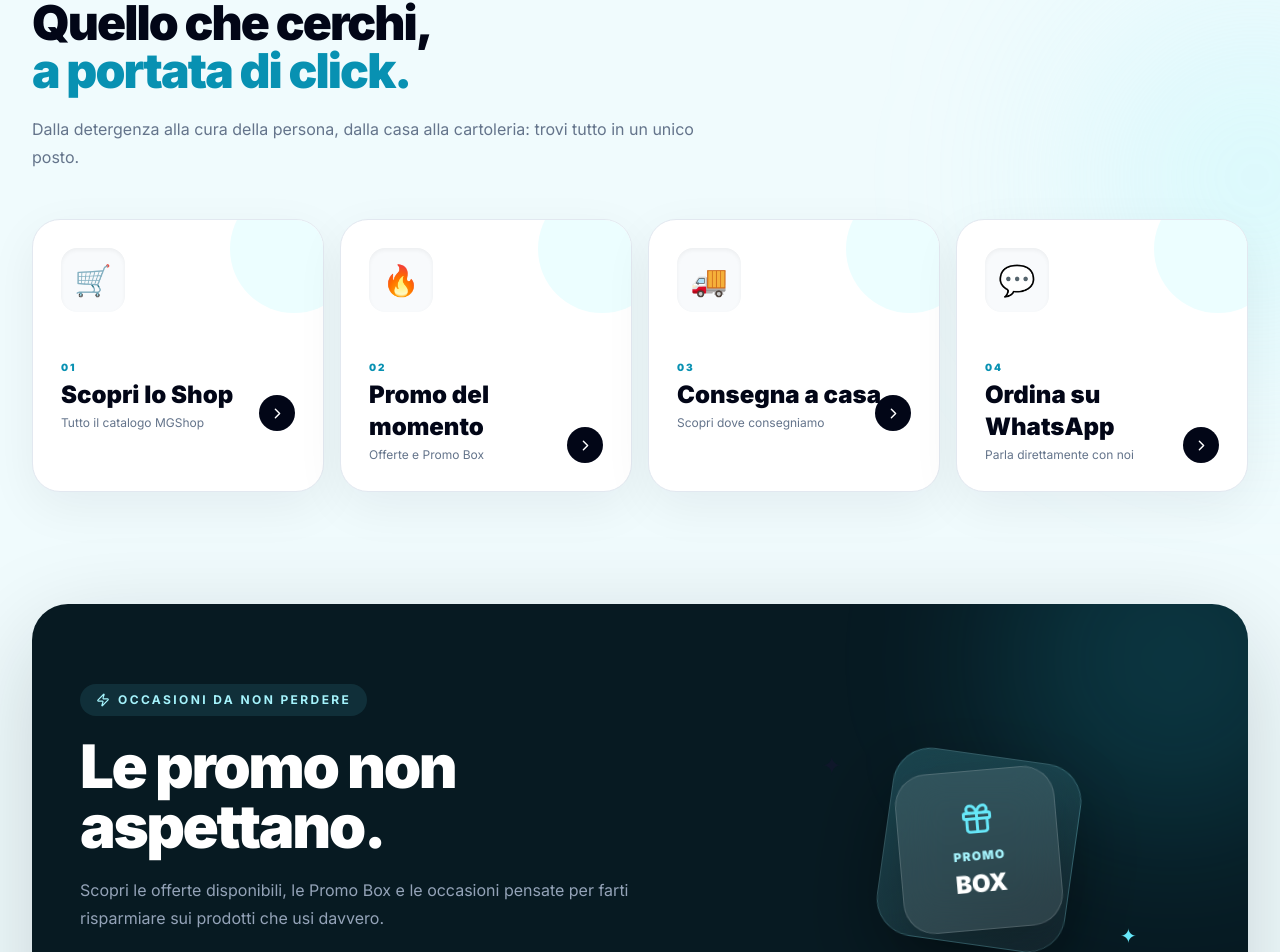
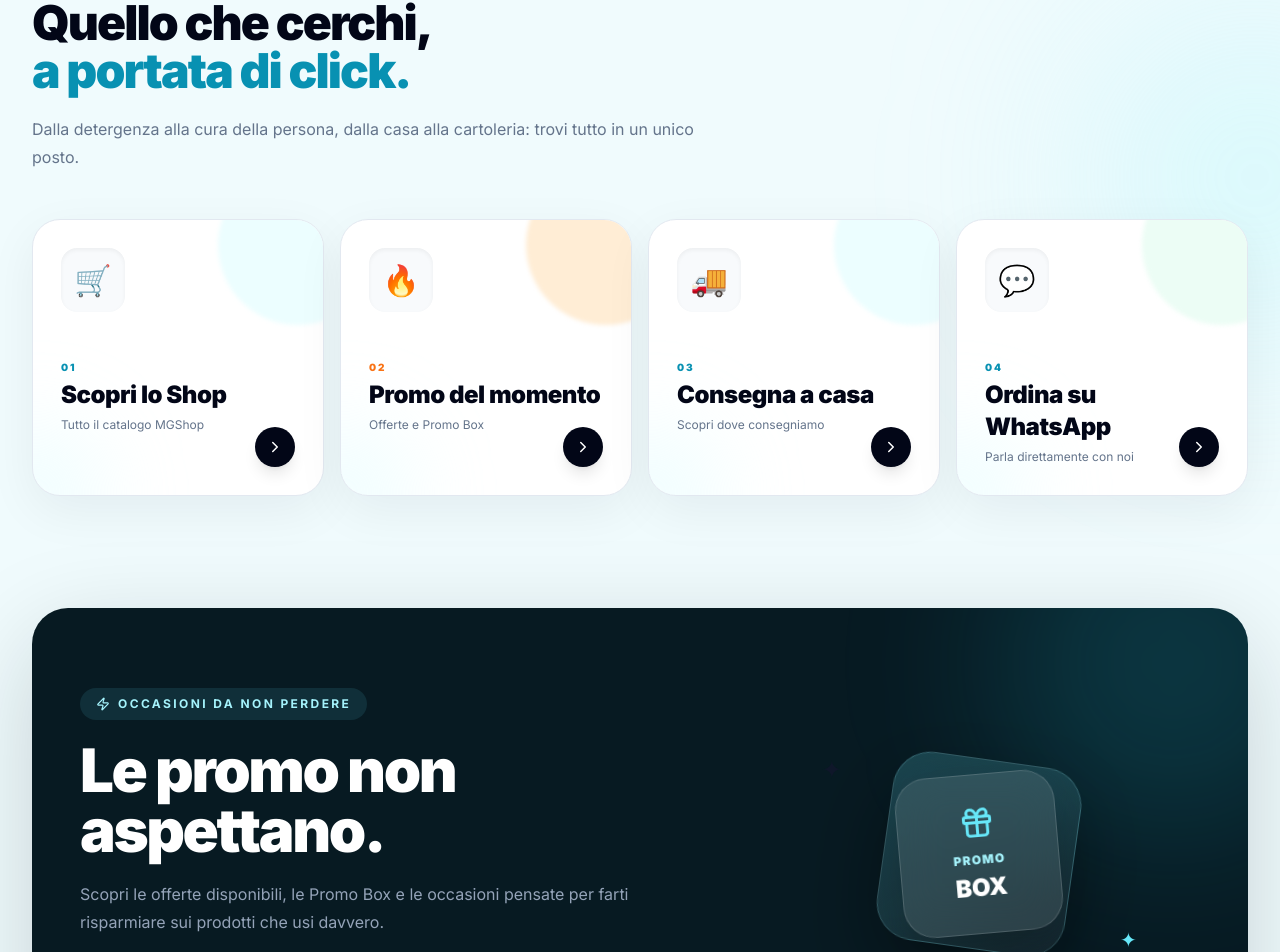
Before and after one commit to aureliomary2402-coder/mgshop-casa, a Next.js app: page / in a window 1280 px wide. Shown: the part 1154-2106 px from the top of the page. Built offline with nearby package versions, Linux system fonts and the light colour scheme; no server answers.

Commit message:
Home V5: card azioni con effetti 3D

```diff
--- a/app/page.tsx
+++ b/app/page.tsx
@@ -350,33 +350,75 @@ export default function HomePage() {
               <Link
                 href={category.href}
                 key={category.title}
-                className="group relative min-h-[230px] overflow-hidden rounded-[28px] border border-slate-200 bg-white p-5 shadow-[0_15px_50px_rgba(15,23,42,.06)] transition duration-500 hover:-translate-y-2 hover:border-cyan-200 hover:shadow-[0_25px_70px_rgba(8,145,178,.13)] sm:min-h-[270px] sm:p-7"
+                className={`group relative min-h-[230px] overflow-hidden rounded-[28px] border border-slate-200 bg-white p-5 shadow-[0_15px_50px_rgba(15,23,42,.06)] transition-all duration-500 [transform-style:preserve-3d] hover:-translate-y-3 hover:[transform:perspective(900px)_rotateX(2deg)_rotateY(-2deg)_translateY(-12px)] hover:border-cyan-300 hover:shadow-[0_30px_80px_rgba(8,145,178,.18)] sm:min-h-[270px] sm:p-7 ${
+                  index === 0
+                    ? "hover:shadow-[0_30px_80px_rgba(8,145,178,.20)]"
+                    : index === 1
+                      ? "hover:border-orange-300 hover:shadow-[0_30px_80px_rgba(249,115,22,.18)]"
+                      : index === 2
+                        ? "hover:border-cyan-300"
+                        : "hover:border-emerald-300 hover:shadow-[0_30px_80px_rgba(16,185,129,.16)]"
+                }`}
               >
-                <div className="absolute right-[-35px] top-[-35px] h-32 w-32 rounded-full bg-cyan-50 transition duration-500 group-hover:scale-150" />
+                <div
+                  className={`absolute right-[-55px] top-[-55px] h-40 w-40 rounded-full blur-[2px] transition-all duration-700 group-hover:scale-[1.7] group-hover:opacity-80 ${
+                    index === 1
+                      ? "bg-orange-100"
+                      : index === 3
+                        ? "bg-emerald-50"
+                        : "bg-cyan-50"
+                  }`}
+                />
 
-                <div className="relative">
-                  <div className="flex h-16 w-16 items-center justify-center rounded-2xl bg-slate-50 text-3xl shadow-inner transition duration-500 group-hover:rotate-3 group-hover:scale-110">
-                    {category.icon}
+                <div className="absolute bottom-[-70px] left-[-70px] h-36 w-36 rounded-full bg-cyan-100/30 blur-2xl transition duration-700 group-hover:scale-150" />
+
+                <div className="relative z-10 h-full [transform:translateZ(18px)]">
+                  <div
+                    className={`flex h-16 w-16 items-center justify-center rounded-2xl bg-slate-50 text-3xl shadow-inner transition-all duration-500 group-hover:-translate-y-1 group-hover:rotate-3 group-hover:scale-110 ${
+                      index === 1
+                        ? "group-hover:bg-orange-50"
+                        : index === 3
+                          ? "group-hover:bg-emerald-50"
+                          : "group-hover:bg-cyan-50"
+                    }`}
+                  >
+                    <span className="transition-transform duration-500 group-hover:scale-110">
+                      {category.icon}
+                    </span>
                   </div>
 
                   <div className="mt-12">
-                    <div className="mb-1 text-[10px] font-black uppercase tracking-[.2em] text-cyan-600">
+                    <div
+                      className={`mb-1 text-[10px] font-black uppercase tracking-[.2em] ${
+                        index === 1 ? "text-orange-500" : "text-cyan-600"
+                      }`}
+                    >
                       0{index + 1}
                     </div>
 
-                    <h3 className="text-xl font-black text-slate-950 sm:text-2xl">
+                    <h3 className="text-xl font-black tracking-[-.02em] text-slate-950 sm:text-2xl">
                       {category.title}
                     </h3>
 
-                    <p className="mt-1 text-xs text-slate-500">
+                    <p className="mt-1 max-w-[170px] text-xs leading-5 text-slate-500">
                       {category.subtitle}
                     </p>
                   </div>
 
-                  <div className="absolute bottom-0 right-0 flex h-9 w-9 items-center justify-center rounded-full bg-slate-950 text-white transition duration-300 group-hover:bg-cyan-500">
-                    <ChevronRight size={17} />
+                  <div
+                    className={`absolute bottom-0 right-0 flex h-10 w-10 items-center justify-center rounded-full bg-slate-950 text-white shadow-lg transition-all duration-500 group-hover:scale-110 group-hover:rotate-[-8deg] ${
+                      index === 1
+                        ? "group-hover:bg-orange-500"
+                        : index === 3
+                          ? "group-hover:bg-emerald-500"
+                          : "group-hover:bg-cyan-500"
+                    }`}
+                  >
+                    <ChevronRight size={18} className="transition-transform duration-300 group-hover:translate-x-0.5" />
                   </div>
                 </div>
+
+                <div className="pointer-events-none absolute inset-0 rounded-[28px] border border-white/70 opacity-0 transition duration-500 group-hover:opacity-100" />
               </Link>
             ))}
           </div>
```
